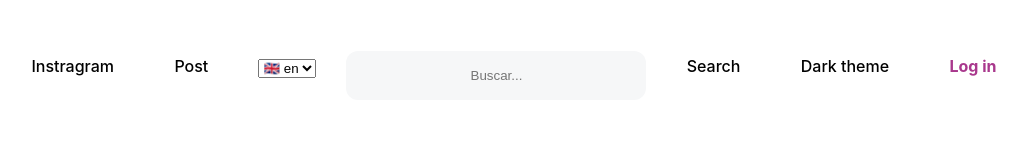
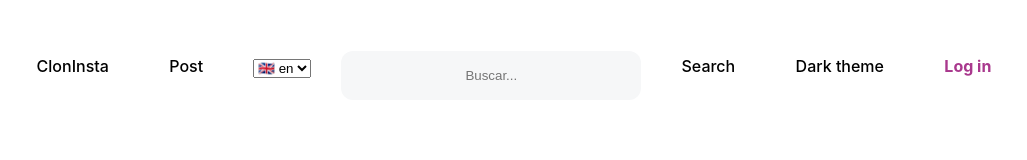
Before and after one commit to Danie204/ClonInsta_UI, a React (Vite) app: page /register in a window 1280 px wide. Shown: the top 160 px of the page, without its empty margins (126-1153 px from the left). Built offline with nearby package versions, Linux system fonts and the light colour scheme; no server answers.

Commit message:
Update Header.jsx

```diff
--- a/src/Components/Header/Header.jsx
+++ b/src/Components/Header/Header.jsx
@@ -31,7 +31,7 @@ const Header = ({ setFiltros }) => {
       <nav>
         <Link to="/">
           <button>
-            <span>Instragram</span>
+            <span>ClonInsta</span>
           </button>
         </Link>
       </nav>
```
